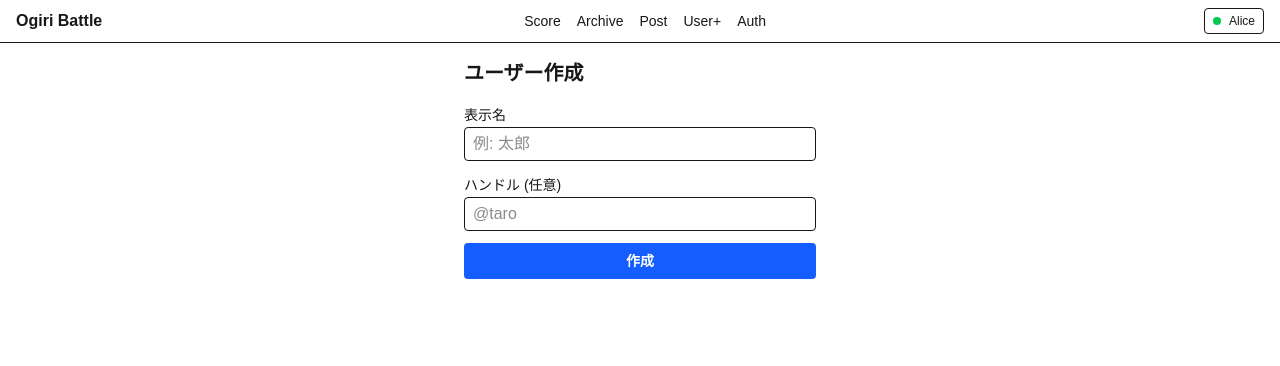
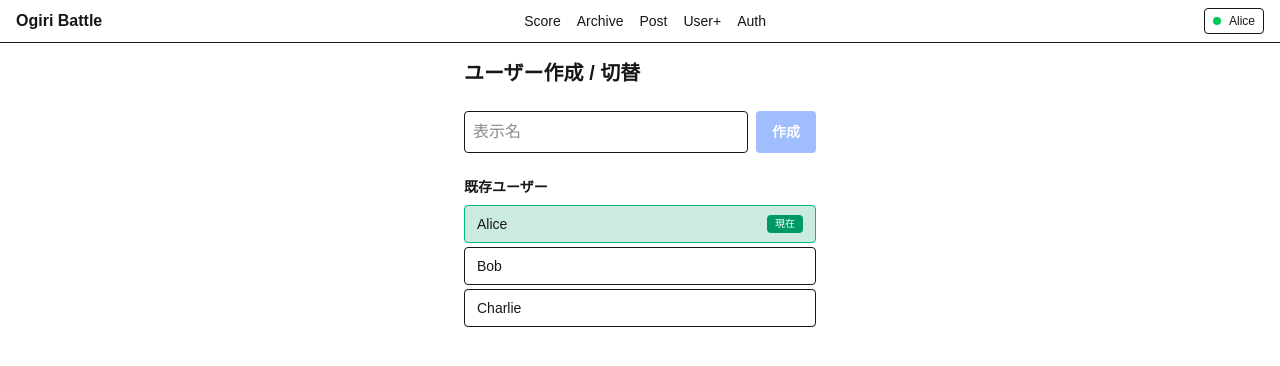
Before and after one commit to shiojojo/ogiri-battle, a Next.js app: page /users/new in a window 1280 px wide. Shown: the top 366 px of the page. Built offline with nearby package versions, Linux system fonts and the light colour scheme.

Commit message:
feat: Implement NewUserClient for user creation and replace form in NewUserPage

```diff
--- a/src/app/api/users/route.ts
+++ b/src/app/api/users/route.ts
@@ -6,3 +6,17 @@ export async function GET() {
   const users = await repo.list();
   return NextResponse.json({ users });
 }
+
+export async function POST(req: Request) {
+  try {
+    const { displayName } = await req.json();
+    if (!displayName || typeof displayName !== 'string') {
+      return NextResponse.json({ error: 'displayName required' }, { status: 400 });
+    }
+    const repo = new LocalUserRepository();
+    const user = await repo.create({ displayName });
+    return NextResponse.json({ user });
+  } catch {
+    return NextResponse.json({ error: 'create failed' }, { status: 500 });
+  }
+}
--- /dev/null
+++ b/src/app/users/new/Client.d.ts
@@ -0,0 +1,2 @@
+import * as React from 'react';
+export default function NewUserClient(): React.ReactElement;
--- /dev/null
+++ b/src/app/users/new/Client.tsx
@@ -0,0 +1,84 @@
+'use client';
+import { useState, useTransition } from 'react';
+import { useUser } from '../../../components/user/UserContext';
+import { useRouter } from 'next/navigation';
+
+export default function NewUserClient() {
+  const { users, setCurrentUser, refresh, currentUser } = useUser();
+  const [name, setName] = useState('');
+  const [pending, start] = useTransition();
+  const [error, setError] = useState<string | null>(null);
+  const router = useRouter();
+
+  const create = () => {
+    if (!name.trim()) return;
+    setError(null);
+    start(async () => {
+      const res = await fetch('/api/users', {
+        method: 'POST',
+        headers: { 'Content-Type': 'application/json' },
+        body: JSON.stringify({ displayName: name.trim() }),
+      });
+      if (!res.ok) {
+        const data = await res.json().catch(() => ({ error: 'error' }));
+        setError(data.error || '作成失敗');
+        return;
+      }
+      const data = await res.json();
+      await refresh();
+      const created = data.user;
+      if (created) setCurrentUser(created);
+      setName('');
+      router.refresh();
+    });
+  };
+
+  return (
+    <main className="p-4 max-w-sm mx-auto space-y-6">
+      <h1 className="text-xl font-bold">ユーザー作成 / 切替</h1>
+      <section className="space-y-3">
+        <div className="flex gap-2">
+          <input
+            value={name}
+            onChange={e => setName(e.target.value)}
+            placeholder="表示名"
+            maxLength={24}
+            className="flex-1 border rounded px-2 py-2 bg-white/5"
+          />
+          <button
+            onClick={create}
+            disabled={pending || !name.trim()}
+            className="px-4 py-2 rounded bg-blue-600 text-white text-sm font-semibold disabled:opacity-40"
+          >
+            {pending ? '作成中' : '作成'}
+          </button>
+        </div>
+        {error && <div className="text-xs text-red-500">{error}</div>}
+      </section>
+      <section className="space-y-2">
+        <h2 className="text-sm font-semibold">既存ユーザー</h2>
+        <ul className="space-y-1">
+          {users.map(u => (
+            <li key={u.id}>
+              <button
+                onClick={() => setCurrentUser(u)}
+                className={`w-full flex justify-between items-center px-3 py-2 rounded border text-left text-sm ${
+                  currentUser?.id === u.id
+                    ? 'bg-emerald-600/20 border-emerald-500'
+                    : 'bg-white/5 hover:bg-white/10'
+                }`}
+              >
+                <span className="truncate">{u.displayName}</span>
+                {currentUser?.id === u.id && (
+                  <span className="text-[10px] px-2 py-0.5 rounded bg-emerald-600 text-white">
+                    現在
+                  </span>
+                )}
+              </button>
+            </li>
+          ))}
+        </ul>
+      </section>
+    </main>
+  );
+}
--- a/src/app/users/new/page.tsx
+++ b/src/app/users/new/page.tsx
@@ -1,33 +1,5 @@
+// @ts-expect-error build cache resolution workaround
+import NewUserClient from './Client';
 export default function NewUserPage() {
-  return (
-    <main className="p-4 max-w-sm mx-auto space-y-4">
-      <h1 className="text-xl font-bold">ユーザー作成</h1>
-      <form className="space-y-3">
-        <div className="space-y-1">
-          <label className="text-sm font-medium">表示名</label>
-          <input
-            type="text"
-            name="displayName"
-            className="w-full border rounded px-2 py-1 bg-transparent"
-            placeholder="例: 太郎"
-          />
-        </div>
-        <div className="space-y-1">
-          <label className="text-sm font-medium">ハンドル (任意)</label>
-          <input
-            type="text"
-            name="handle"
-            className="w-full border rounded px-2 py-1 bg-transparent"
-            placeholder="@taro"
-          />
-        </div>
-        <button
-          type="submit"
-          className="w-full rounded bg-blue-600 text-white py-2 text-sm font-semibold"
-        >
-          作成
-        </button>
-      </form>
-    </main>
-  );
+  return <NewUserClient />;
 }
```
